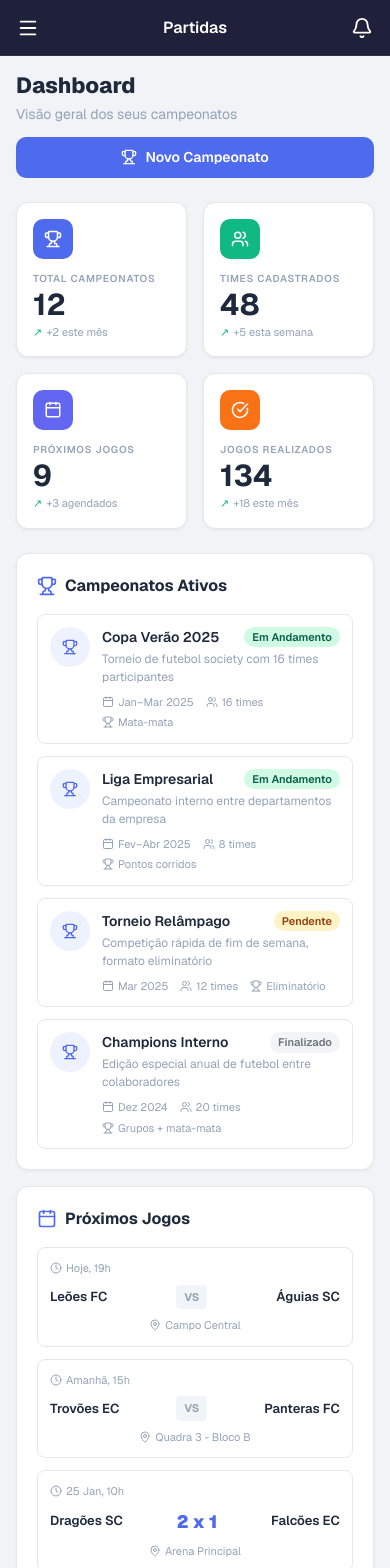
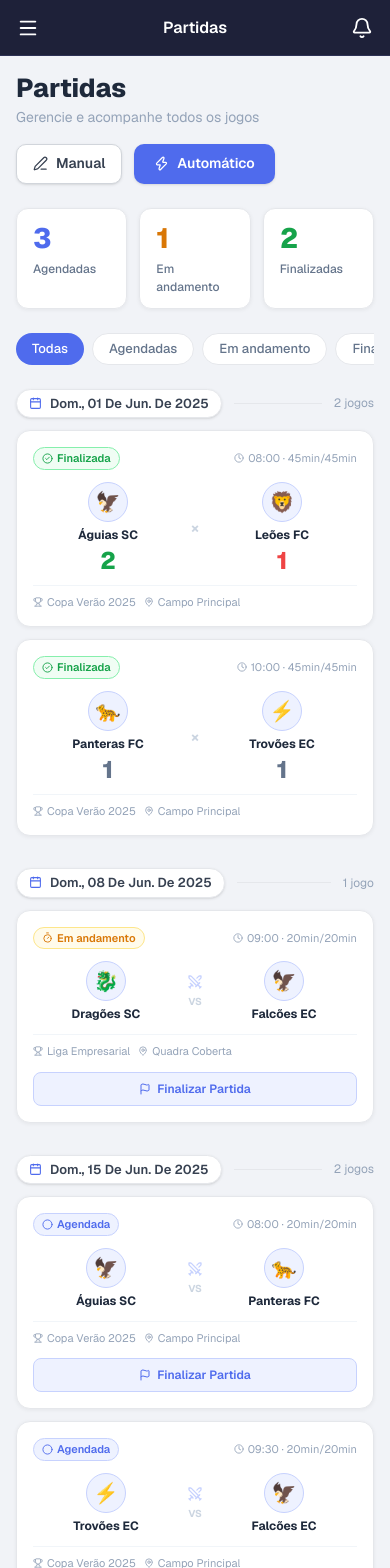
Before and after one commit to usertejada/gerenciador-de-campeonato, a Next.js app: page /partidas in a window 390 px wide. Shown: the top 1568 px of the page. Built offline with nearby package versions, Linux system fonts and the light colour scheme.

Commit message:
atualização geral das telas e responsividade

```diff
--- a/app/page.tsx
+++ b/app/page.tsx
@@ -72,7 +72,7 @@ export default function DashboardPage() {
     <div className="min-h-screen bg-[#F1F3F7] px-4 py-4 md:px-5 md:py-5 lg:px-6 lg:py-6">
 
       {/* Header */}
-      <div className="flex items-start justify-between mb-6 gap-4">
+      <div className="flex flex-col gap-3 mb-6 min-[640px]:flex-row min-[640px]:items-start min-[640px]:justify-between">
         <div>
           <h1 className="text-[#1E293B] font-extrabold text-[22px] lg:text-[28px] leading-tight">
             Dashboard
@@ -83,7 +83,7 @@ export default function DashboardPage() {
         </div>
         <button
           onClick={() => router.push("/novo-campeonato")}
-          className="flex items-center gap-2 bg-[#4F6BED] hover:bg-[#3D5BD9] text-white font-semibold text-[14px] px-5 py-2.5 rounded-[10px] transition-colors shrink-0"
+          className="flex items-center justify-center gap-2 bg-[#4F6BED] hover:bg-[#3D5BD9] text-white font-semibold text-[14px] px-5 py-2.5 rounded-[10px] transition-colors self-start min-[640px]:self-auto min-[640px]:shrink-0"
         >
           <Trophy size={16} color="#FFFFFF" />
           Novo Campeonato
--- a/app/partidas/page.tsx
+++ b/app/partidas/page.tsx
@@ -1,222 +1,160 @@
+// app/partidas/page.tsx
+
 "use client";
 
-import {
-  Trophy,
-  Users,
-  Calendar,
-  CheckCircle,
-  Clock,
-  MapPin,
-  FileText,
-  UserPlus,
-  Settings,
-  BarChart2,
-} from "lucide-react";
+import { useState } from "react";
+import { Zap, PenLine, Calendar, Swords } from "lucide-react";
 import { useRouter } from "next/navigation";
 
-// ── Dados ──────────────────────────────────────────────────────────────
-const stats = [
-  { label: "Total Campeonatos", value: "12", sub: "+2 este mês",     icon: Trophy,       iconBg: "#4F6BED" },
-  { label: "Times Cadastrados", value: "48", sub: "+5 esta semana",  icon: Users,        iconBg: "#10B981" },
-  { label: "Próximos Jogos",    value: "9",  sub: "+3 agendados",    icon: Calendar,     iconBg: "#6366F1" },
-  { label: "Jogos Realizados",  value: "134",sub: "+18 este mês",    icon: CheckCircle,  iconBg: "#F97316" },
-];
+import {
+  Partida,
+  mockPartidas,
+  formatarData,
+  agruparPorData,
+} from "./types-and-data";
+import { CardPartida } from "./components";
 
-type BadgeStatus = "Em Andamento" | "Pendente" | "Finalizado";
+type Filtro = "todas" | "agendada" | "em_andamento" | "finalizada";
 
-const campeonatos = [
-  { nome: "Copa Verão 2025",     desc: "Torneio de futebol society com 16 times participantes",   status: "Em Andamento" as BadgeStatus, data: "Jan–Mar 2025", times: "16 times",  formato: "Mata-mata" },
-  { nome: "Liga Empresarial",    desc: "Campeonato interno entre departamentos da empresa",        status: "Em Andamento" as BadgeStatus, data: "Fev–Abr 2025", times: "8 times",   formato: "Pontos corridos" },
-  { nome: "Torneio Relâmpago",   desc: "Competição rápida de fim de semana, formato eliminatório",status: "Pendente"     as BadgeStatus, data: "Mar 2025",     times: "12 times",  formato: "Eliminatório" },
-  { nome: "Champions Interno",   desc: "Edição especial anual de futebol entre colaboradores",    status: "Finalizado"   as BadgeStatus, data: "Dez 2024",     times: "20 times",  formato: "Grupos + mata-mata" },
-];
+export default function PartidasPage() {
+  const router = useRouter();
+  const [filtro, setFiltro] = useState<Filtro>("todas");
+  const [partidas] = useState<Partida[]>(mockPartidas);
 
-const jogos = [
-  { horario: "Hoje, 19h",   timeA: "Leões FC",      timeB: "Águias SC",    local: "Campo Central",    placar: null },
-  { horario: "Amanhã, 15h", timeA: "Trovões EC",    timeB: "Panteras FC",  local: "Quadra 3 - Bloco B",placar: null },
-  { horario: "25 Jan, 10h", timeA: "Dragões SC",    timeB: "Falcões EC",   local: "Arena Principal",  placar: "2 x 1" },
-];
+  const partidasFiltradas =
+    filtro === "todas" ? partidas : partidas.filter((p) => p.status === filtro);
 
-const acoes = [
-  { icon: FileText, label: "Gerar Relatório"   },
-  { icon: UserPlus, label: "Adicionar Time"    },
-  { icon: Calendar, label: "Agendar Partida"   },
-  { icon: Settings, label: "Configurações"     },
-  { icon: BarChart2,label: "Ver Estatísticas"  },
-  { icon: Trophy,   label: "Novo Campeonato"   },
-];
+  const grupos = agruparPorData(partidasFiltradas);
 
-// ── Badge ───────────────────────────────────────────────────────────────
-function Badge({ status }: { status: BadgeStatus }) {
-  const map: Record<BadgeStatus, { bg: string; text: string }> = {
-    "Em Andamento": { bg: "#D1FAE5", text: "#065F46" },
-    "Pendente":     { bg: "#FEF3C7", text: "#92400E" },
-    "Finalizado":   { bg: "#F3F4F6", text: "#6B7280" },
-  };
-  const { bg, text } = map[status];
-  return (
-    <span
-      className="text-[11px] font-semibold px-2 py-0.5 rounded-full whitespace-nowrap"
-      style={{ backgroundColor: bg, color: text }}
-    >
-      {status}
-    </span>
-  );
+  const totalAgendadas = partidas.filter((p) => p.status === "agendada").length;
+  const totalEmAndamento = partidas.filter((p) => p.status === "em_andamento").length;
+  const totalFinalizadas = partidas.filter((p) => p.status === "finalizada").length;
+
+  function handleFinalizar(partida: Partida) {
+    router.push(`/partidas/finalizar/${partida.id}`);
   }
-
-// ── Dashboard ───────────────────────────────────────────────────────────
-export default function DashboardPage() {
-  const router = useRouter();
 
   return (
     <div className="min-h-screen bg-[#F1F3F7] px-4 py-4 md:px-5 md:py-5 lg:px-6 lg:py-6">
+      <div className="max-w-[960px] mx-auto">
 
-      {/* Header */}
-      <div className="flex flex-col gap-3 mb-6 md:flex-row md:items-start md:justify-between md:gap-4">
+        {/* ── Cabeçalho ── */}
+        <div className="flex flex-col sm:flex-row sm:items-center justify-between gap-4 mb-6">
           <div>
-          <h1 className="text-[#1E293B] font-extrabold text-[22px] lg:text-[28px] leading-tight">
-            Dashboard
-          </h1>
-          <p className="text-[#94A3B8] text-[14px] font-normal mt-1">
-            Visão geral dos seus campeonatos
+            <h1 className="text-[#1E293B] font-extrabold text-[26px] leading-tight">Partidas</h1>
+            <p className="text-[#94A3B8] text-[14px] mt-0.5">
+              Gerencie e acompanhe todos os jogos
             </p>
           </div>
+          <div className="flex items-center gap-3">
             <button
-          onClick={() => router.push("/novo-campeonato")}
-          className="flex items-center justify-center gap-2 bg-[#4F6BED] hover:bg-[#3D5BD9] text-white font-semibold text-[14px] px-5 py-2.5 rounded-[10px] transition-colors w-full md:w-auto md:shrink-0"
+              onClick={() => router.push("/partidas/gerar-manual")}
+              className="flex items-center gap-2 h-[40px] px-4 rounded-[10px] border border-[#D1D5DB] bg-white text-[#374151] text-[14px] font-semibold hover:bg-[#F9FAFB] transition-colors shadow-sm"
             >
-          <Trophy size={16} color="#FFFFFF" />
-          Novo Campeonato
+              <PenLine size={15} color="#374151" />
+              Manual
+            </button>
+            <button
+              onClick={() => router.push("/partidas/gerar-automatico")}
+              className="flex items-center gap-2 h-[40px] px-5 rounded-[10px] bg-[#4F6BED] hover:bg-[#3D5BD9] text-white text-[14px] font-semibold transition-colors shadow-sm"
+            >
+              <Zap size={15} color="#FFFFFF" />
+              Automático
             </button>
           </div>
-
-      {/* Cards de estatísticas */}
-      <div className="grid grid-cols-2 lg:grid-cols-4 gap-4 mb-6">
-        {stats.map((stat) => {
-          const Icon = stat.icon;
-          return (
-            <div
-              key={stat.label}
-              className="bg-white rounded-[12px] border border-[#E5E7EB] p-4 lg:p-5 shadow-[0_1px_3px_rgba(0,0,0,0.06)] hover:shadow-[0_4px_12px_rgba(0,0,0,0.10)] transition-shadow"
-            >
-              <div className="w-10 h-10 rounded-[10px] flex items-center justify-center mb-3" style={{ backgroundColor: stat.iconBg }}>
-                <Icon size={18} color="#FFFFFF" />
-              </div>
-              <p className="text-[#94A3B8] font-semibold text-[10px] uppercase tracking-[0.08em] mb-1">{stat.label}</p>
-              <p className="text-[#1E293B] font-bold text-[30px] leading-none mb-1">{stat.value}</p>
-              <p className="text-[#94A3B8] text-[11px] font-normal flex items-center gap-1">
-                <span className="text-[#10B981]">↗</span>{stat.sub}
-              </p>
-            </div>
-          );
-        })}
         </div>
 
-      {/* Grid principal */}
-      <div className="grid grid-cols-1 lg:grid-cols-5 gap-4">
-
-        {/* Campeonatos Ativos — 60% */}
-        <div className="lg:col-span-3 bg-white rounded-[12px] border border-[#E5E7EB] p-5 shadow-[0_1px_3px_rgba(0,0,0,0.06)]">
-          <div className="flex items-center gap-2 mb-4">
-            <Trophy size={20} color="#4F6BED" />
-            <h2 className="text-[#1E293B] font-bold text-[16px]">Campeonatos Ativos</h2>
+        {/* ── Resumo ── */}
+        <div className="grid grid-cols-3 gap-3 mb-6">
+          {[
+            { label: "Agendadas", value: totalAgendadas, color: "#4F6BED" },
+            { label: "Em andamento", value: totalEmAndamento, color: "#D97706" },
+            { label: "Finalizadas", value: totalFinalizadas, color: "#16A34A" },
+          ].map((s) => (
+            <div
+              key={s.label}
+              className="bg-white rounded-[12px] border border-[#E5E7EB] shadow-[0_1px_4px_rgba(0,0,0,0.06)] px-4 py-3 flex flex-col gap-1"
+            >
+              <span
+                className="font-extrabold text-[28px] leading-tight"
+                style={{ color: s.color }}
+              >
+                {s.value}
+              </span>
+              <span className="text-[#64748B] text-[12px] font-medium">{s.label}</span>
+            </div>
+          ))}
         </div>
 
-          <div className="flex flex-col gap-3">
-            {campeonatos.map((c) => (
-              <div
-                key={c.nome}
-                className="border border-[#E5E7EB] rounded-[8px] p-3 hover:bg-[#F8FAFC] transition-colors"
+        {/* ── Filtros ── */}
+        <div className="flex items-center gap-2 mb-5 overflow-x-auto pb-1">
+          {(
+            [
+              { value: "todas", label: "Todas" },
+              { value: "agendada", label: "Agendadas" },
+              { value: "em_andamento", label: "Em andamento" },
+              { value: "finalizada", label: "Finalizadas" },
+            ] as { value: Filtro; label: string }[]
+          ).map((f) => (
+            <button
+              key={f.value}
+              onClick={() => setFiltro(f.value)}
+              className={`h-[32px] px-4 rounded-full text-[13px] font-medium whitespace-nowrap transition-colors ${
+                filtro === f.value
+                  ? "bg-[#4F6BED] text-white"
+                  : "bg-white border border-[#E5E7EB] text-[#64748B] hover:bg-[#F8FAFC]"
+              }`}
             >
-                <div className="flex items-start gap-3">
-                  <div className="w-10 h-10 rounded-full bg-[#EEF2FF] flex items-center justify-center shrink-0">
-                    <Trophy size={16} color="#4F6BED" />
+              {f.label}
+            </button>
+          ))}
         </div>
-                  <div className="flex-1 min-w-0">
-                    <div className="flex items-center justify-between gap-2 mb-0.5">
-                      <span className="text-[#1E293B] font-semibold text-[14px] truncate">{c.nome}</span>
-                      <Badge status={c.status} />
+
+        {/* ── Lista ou vazio ── */}
+        {grupos.length === 0 ? (
+          <div className="bg-white rounded-[16px] border border-[#E5E7EB] flex flex-col items-center justify-center py-16 gap-3">
+            <Swords size={40} color="#CBD5E1" />
+            <p className="text-[#94A3B8] text-[15px]">Nenhuma partida encontrada.</p>
+            <button
+              onClick={() => router.push("/partidas/gerar-automatico")}
+              className="flex items-center gap-2 bg-[#4F6BED] hover:bg-[#3D5BD9] text-white font-semibold text-[13px] px-4 py-2 rounded-[8px] transition-colors"
+            >
+              <Zap size={14} />
+              Gerar partidas
+            </button>
           </div>
-                    <p className="text-[#94A3B8] text-[12px] line-clamp-2 mb-2">{c.desc}</p>
-                    <div className="flex flex-wrap items-center gap-x-3 gap-y-1">
-                      <span className="flex items-center gap-1 text-[#94A3B8] text-[11px]">
-                        <Calendar size={12} color="#94A3B8" />{c.data}
-                      </span>
-                      <span className="flex items-center gap-1 text-[#94A3B8] text-[11px]">
-                        <Users size={12} color="#94A3B8" />{c.times}
-                      </span>
-                      <span className="flex items-center gap-1 text-[#94A3B8] text-[11px]">
-                        <Trophy size={12} color="#94A3B8" />{c.formato}
+        ) : (
+          <div className="flex flex-col gap-8">
+            {grupos.map(([data, partidasGrupo]) => (
+              <div key={data}>
+                {/* Separador de data */}
+                <div className="flex items-center gap-3 mb-3">
+                  <div className="flex items-center gap-2 bg-white border border-[#E5E7EB] rounded-full px-3 py-1 shadow-sm">
+                    <Calendar size={13} color="#4F6BED" />
+                    <span className="text-[#374151] text-[13px] font-semibold capitalize">
+                      {formatarData(data)}
                     </span>
                   </div>
+                  <div className="flex-1 h-px bg-[#E5E7EB]" />
+                  <span className="text-[#94A3B8] text-[12px]">
+                    {partidasGrupo.length} {partidasGrupo.length === 1 ? "jogo" : "jogos"}
+                  </span>
                 </div>
+
+                {/* Grid de cards */}
+                <div className="grid grid-cols-1 sm:grid-cols-2 gap-3">
+                  {partidasGrupo.map((partida) => (
+                    <CardPartida
+                      key={partida.id}
+                      partida={partida}
+                      onFinalizar={() => handleFinalizar(partida)}
+                    />
+                  ))}
                 </div>
               </div>
             ))}
           </div>
-        </div>
-
-        {/* Coluna direita — 40% */}
-        <div className="lg:col-span-2 flex flex-col gap-4">
-
-          {/* Próximos Jogos */}
-          <div className="bg-white rounded-[12px] border border-[#E5E7EB] p-5 shadow-[0_1px_3px_rgba(0,0,0,0.06)]">
-            <div className="flex items-center gap-2 mb-4">
-              <Calendar size={20} color="#4F6BED" />
-              <h2 className="text-[#1E293B] font-bold text-[16px]">Próximos Jogos</h2>
-            </div>
-
-            <div className="flex flex-col gap-3">
-              {jogos.map((j, i) => (
-                <div key={i} className="border border-[#E5E7EB] rounded-[8px] p-3">
-                  <div className="flex items-center gap-1 mb-2">
-                    <Clock size={12} color="#94A3B8" />
-                    <span className="text-[#94A3B8] text-[11px]">{j.horario}</span>
-                  </div>
-
-                  <div className="flex items-center justify-between gap-2 mb-2">
-                    <span className="text-[#1E293B] font-semibold text-[13px] truncate">{j.timeA}</span>
-                    {j.placar ? (
-                      <span className="text-[#4F6BED] font-black text-[18px] shrink-0">{j.placar}</span>
-                    ) : (
-                      <span className="bg-[#F1F5F9] text-[#94A3B8] font-bold text-[11px] px-2 py-1 rounded-[4px] shrink-0">VS</span>
         )}
-                    <span className="text-[#1E293B] font-semibold text-[13px] truncate text-right">{j.timeB}</span>
-                  </div>
-
-                  <div className="flex items-center justify-center gap-1">
-                    <MapPin size={12} color="#94A3B8" />
-                    <span className="text-[#94A3B8] text-[11px]">{j.local}</span>
-                  </div>
-                </div>
-              ))}
-            </div>
-          </div>
-
-          {/* Ações Rápidas */}
-          <div className="bg-white rounded-[12px] border border-[#E5E7EB] p-5 shadow-[0_1px_3px_rgba(0,0,0,0.06)]">
-            <div className="flex items-center gap-2 mb-4">
-              <Settings size={20} color="#4F6BED" />
-              <h2 className="text-[#1E293B] font-bold text-[16px]">Ações Rápidas</h2>
-            </div>
-
-            <div className="flex flex-col gap-1">
-              {acoes.map((a) => {
-                const Icon = a.icon;
-                return (
-                  <button
-                    key={a.label}
-                    className="flex items-center gap-3 px-3 py-2.5 rounded-[8px] hover:bg-[#F1F5F9] transition-colors group w-full text-left"
-                  >
-                    <Icon size={16} className="text-[#94A3B8] group-hover:text-[#4F6BED] transition-colors shrink-0" />
-                    <span className="text-[#1E293B] font-medium text-[13px]">{a.label}</span>
-                  </button>
-                );
-              })}
-            </div>
-          </div>
-
-        </div>
       </div>
     </div>
   );
```
Also changed, not shown: app/campeonatos/page.tsx (+6 -6 lines), app/times/[id]/jogadores/[jogadorId]/page.tsx (+5 -5 lines), app/times/[id]/page.tsx (+42 -22 lines), app/times/page.tsx (+7 -7 lines). Lines whose indentation alone changed are shown as unchanged.
